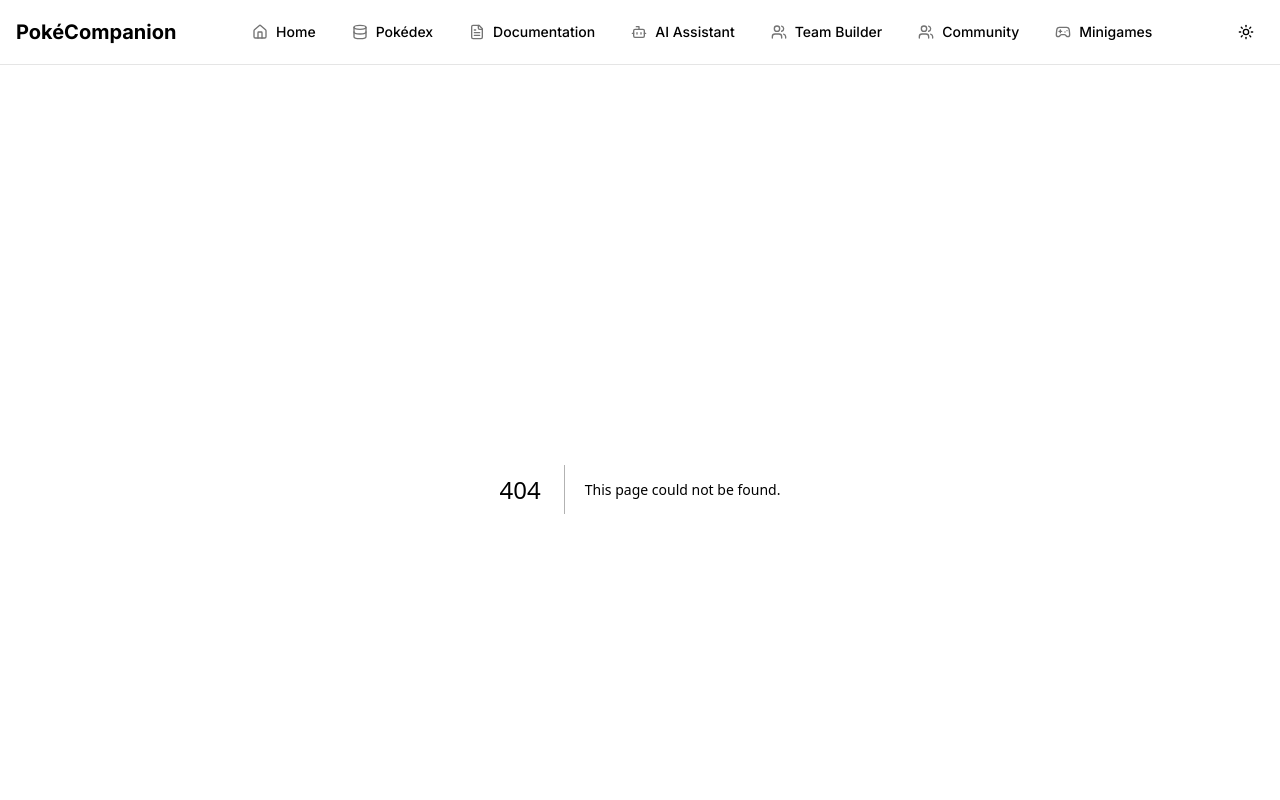
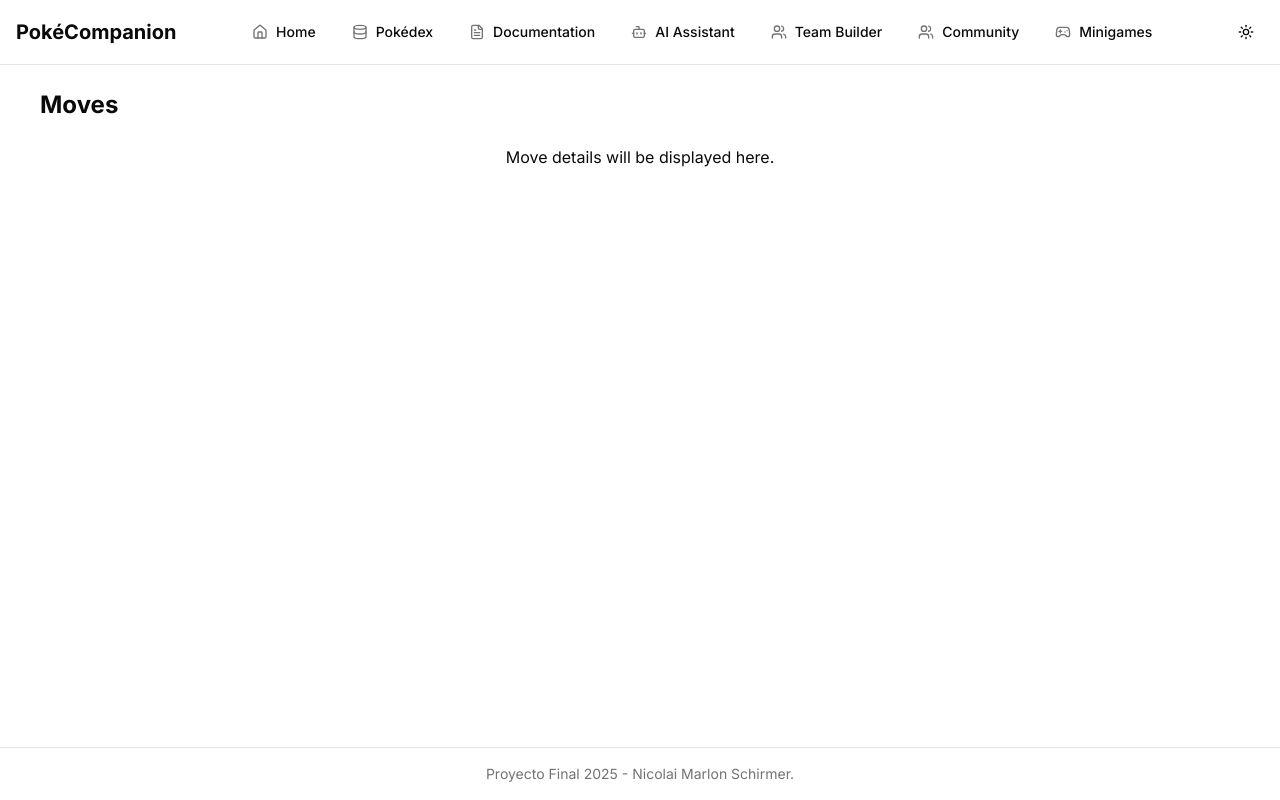
Before and after one commit to NicFibwi/proyectofinal, a Next.js app: page /docs/moves in a window 1280 px wide. Before the commit this address had no page. Shown: the top 800 px of the page. Built offline with nearby package versions, Linux system fonts and the light colour scheme.

Commit message:
feat: update PokemonCard and SpriteCarousel for improved image rendering; add MovesTablePage component

```diff
--- /dev/null
+++ b/src/app/docs/moves/page.tsx
@@ -0,0 +1,14 @@
+export default function MovesTablePage() {
+  return (
+    <div className="container h-full w-full">
+      <div className="mb-6 flex flex-row items-center justify-between">
+        <div className="ml-6 flex flex-row items-center lg:w-1/5">
+          <h1 className="text-2xl font-bold">Moves</h1>
+        </div>
+      </div>
+      <div className="flex h-full w-full items-center justify-center">
+        <p>Move details will be displayed here.</p>
+      </div>
+    </div>
+  );
+}
--- a/src/components/pokemoncard.tsx
+++ b/src/components/pokemoncard.tsx
@@ -60,7 +60,7 @@ export default function PokemonCard({ url }: { url: string }) {
             </CardTitle>
           </CardHeader>
           <CardContent className="flex flex-col items-center justify-center">
-            <Image
+            {/* <Image
               src={
                 pokemon.sprites.other?.["official-artwork"].front_default ??
                 "/placeholder.png"
@@ -69,6 +69,17 @@ export default function PokemonCard({ url }: { url: string }) {
               width={100}
               height={100}
               loading="lazy"
+            /> */}
+            <img
+              src={
+                pokemon.sprites.other?.["official-artwork"].front_default ??
+                "/placeholder.png"
+              }
+              alt={pokemon.name}
+              loading="lazy"
+              width={100}
+              height={100}
+              style={{ imageRendering: "auto" }} // Ensures the image is upscaled without blurring
             />
           </CardContent>
           <CardDescription className="flex flex-row items-center justify-around">
--- a/src/components/sprite-carousel.tsx
+++ b/src/components/sprite-carousel.tsx
@@ -29,7 +29,8 @@ export function SpriteCarousel({ images }: SpriteCarrouselProps) {
           <img
             src={image}
             alt={`Sprite ${index + 1}`}
-            className="h-full w-full object-contain"
+            className="h-full w-full object-contain "
+            style={{ imageRendering: "pixelated" }}
           />
         </div>
       ))}
```
